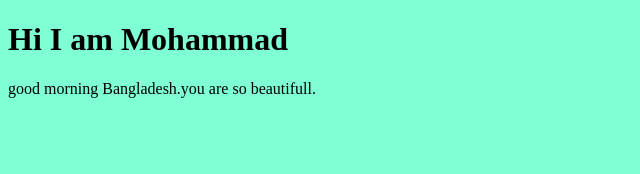
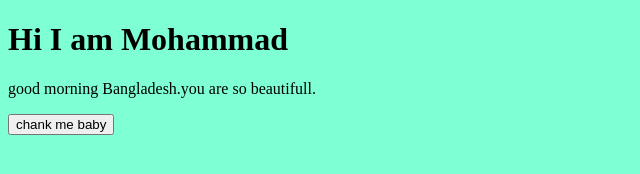
Before and after one commit to mohammadbiswash/my-new-gui, a plain HTML site: page index.html in a window 1280 px wide. Shown: the whole page, without its empty margins (0-640 px from the left). Drawn offline with Linux system fonts and the light colour scheme.

Commit message:
first commit

```diff
--- a/index.html
+++ b/index.html
@@ -14,4 +14,6 @@
         </p>
     </div>
 </body>
+
+<button>chank me baby</button>
 </html>
```
